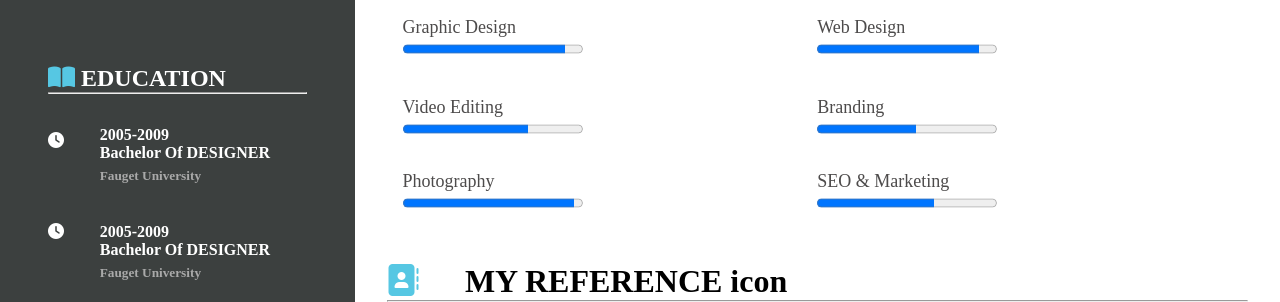
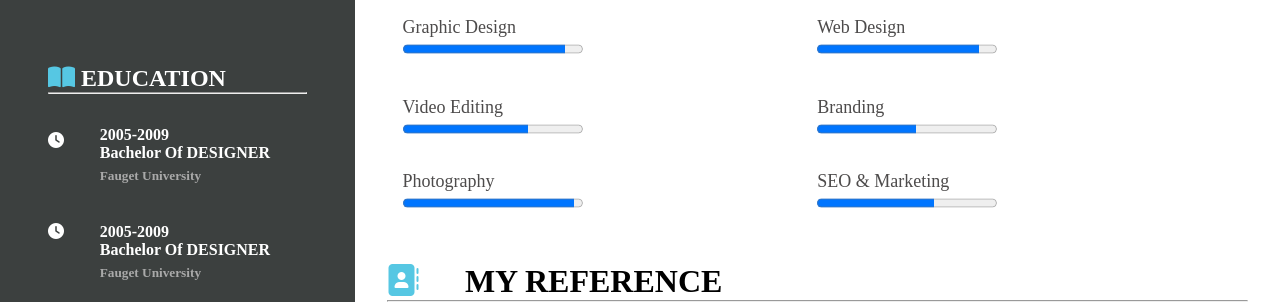
Before and after one commit to samr1234/project-portfolio, a plain HTML site: page index.html in a window 1280 px wide. Shown: the part 650-952 px from the top of the page. Drawn offline with Linux system fonts and the light colour scheme.

Commit message:
portfolio

```diff
--- a/index.html
+++ b/index.html
@@ -202,7 +202,7 @@
         <br>
         <div class="grid-right-top">
             <h1><i class="fa-solid fa-address-book icon"></i></h1>
-        <h1>MY REFERENCE icon</h1>
+        <h1>MY REFERENCE </h1>
         </div>
         <hr>
         <div class="sub-right-section3">
```
